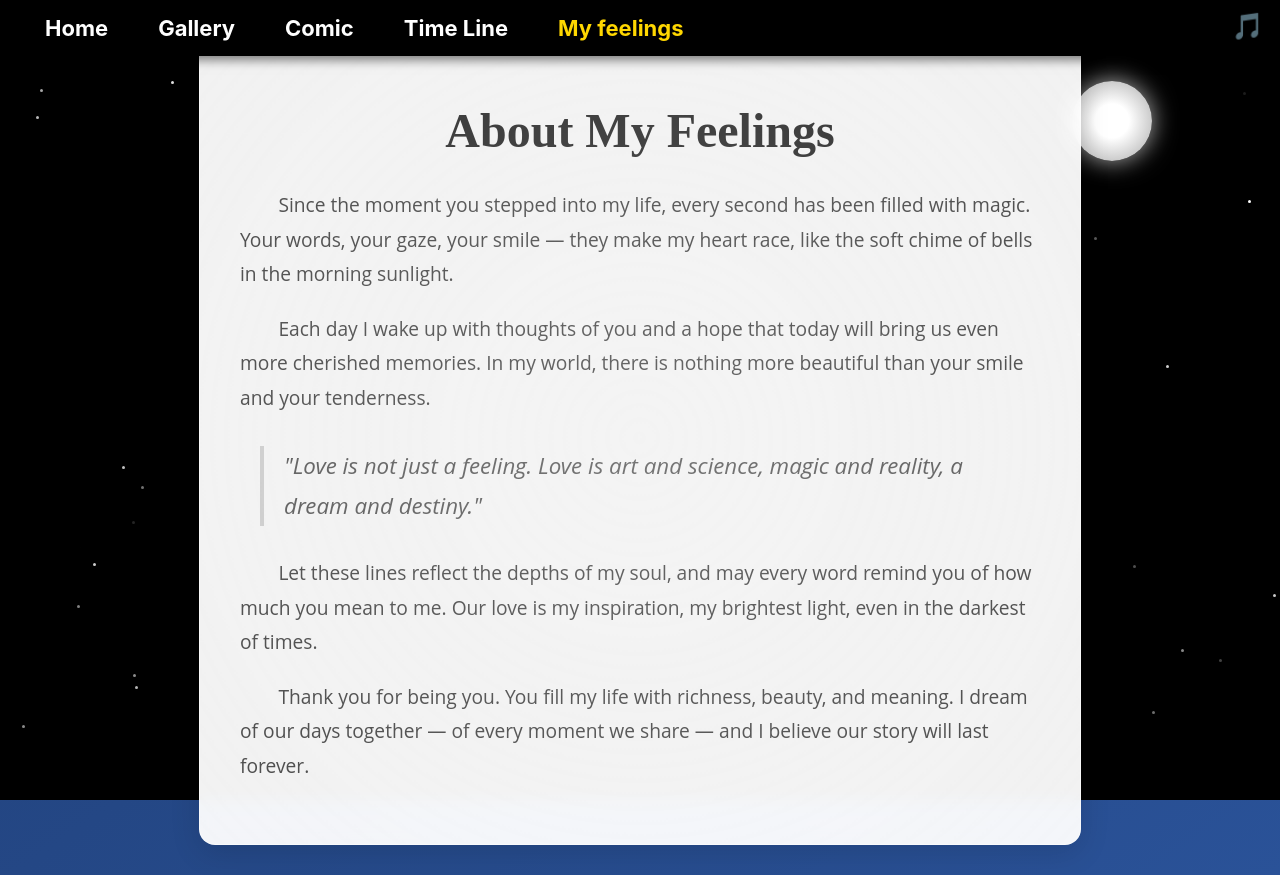
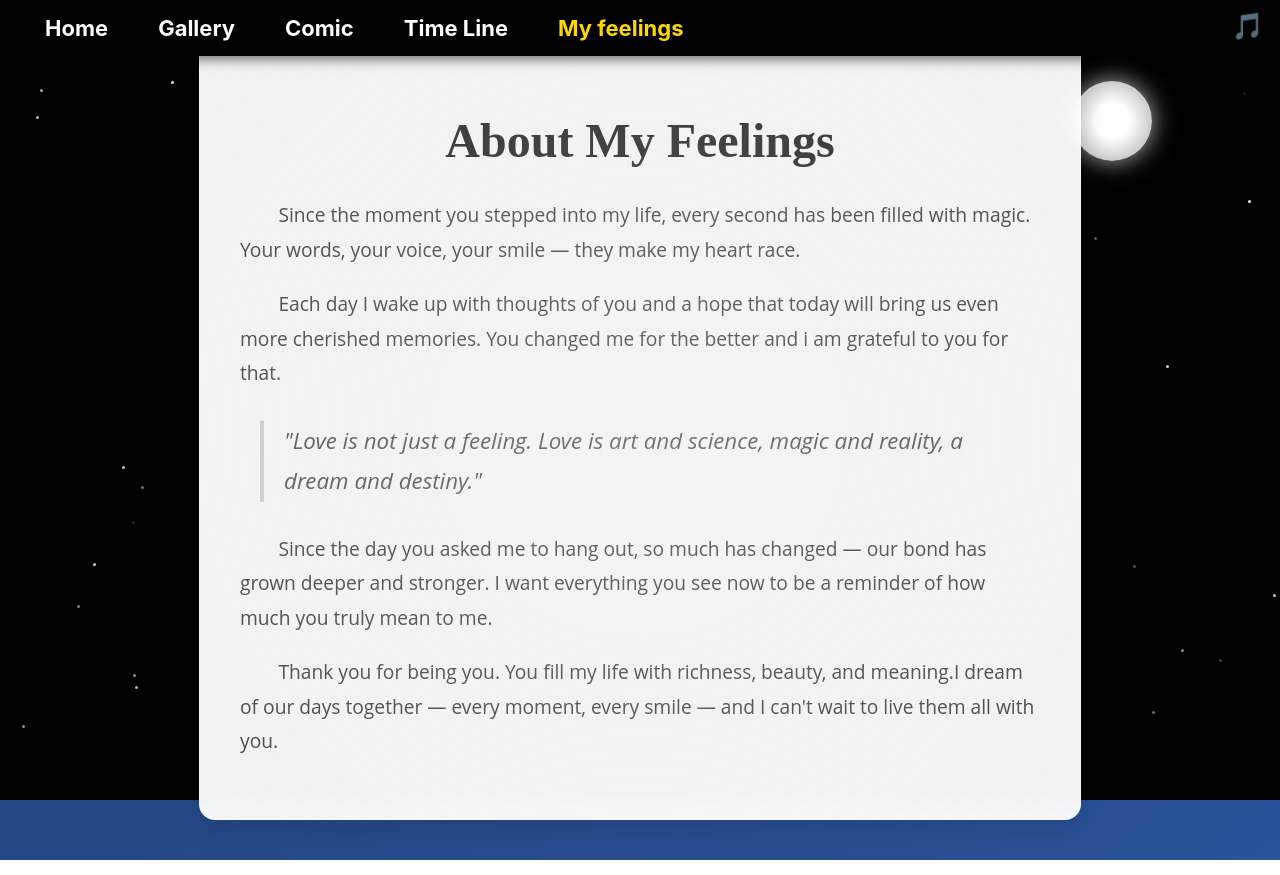
Before and after one commit to SamofAnt/my-princess-app, a React (Create React App) app: page /feelings in a window 1280 px wide. Built offline with nearby package versions, Linux system fonts and the light colour scheme.

Commit message:
changed title and favicon

```diff
--- a/public/index.html
+++ b/public/index.html
@@ -24,7 +24,7 @@
       work correctly both with client-side routing and a non-root public URL.
       Learn how to configure a non-root public URL by running `npm run build`.
     -->
-    <title>React App</title>
+    <title>Dianne&Anton</title>
   </head>
   <body>
     <noscript>You need to enable JavaScript to run this app.</noscript>
--- a/src/components/Feelings.js
+++ b/src/components/Feelings.js
@@ -91,19 +91,19 @@ const FeelingsPage = () => {
         <Title>About My Feelings</Title>
         <Content>
           <p>
-          Since the moment you stepped into my life, every second has been filled with magic. Your words, your gaze, your smile — they make my heart race, like the soft chime of bells in the morning sunlight.
+          Since the moment you stepped into my life, every second has been filled with magic. Your words, your voice, your smile — they make my heart race.
           </p>
           <p>
-          Each day I wake up with thoughts of you and a hope that today will bring us even more cherished memories. In my world, there is nothing more beautiful than your smile and your tenderness.
+          Each day I wake up with thoughts of you and a hope that today will bring us even more cherished memories. You changed me for the better and i am grateful to you for that.
           </p>
           <blockquote>
             "Love is not just a feeling. Love is art and science, magic and reality, a dream and destiny."
           </blockquote>
           <p>
-          Let these lines reflect the depths of my soul, and may every word remind you of how much you mean to me. Our love is my inspiration, my brightest light, even in the darkest of times.
+          Since the day you asked me to hang out, so much has changed — our bond has grown deeper and stronger. I want everything you see now to be a reminder of how much you truly mean to me.
           </p>
           <p>
-          Thank you for being you. You fill my life with richness, beauty, and meaning. I dream of our days together — of every moment we share — and I believe our story will last forever.
+          Thank you for being you. You fill my life with richness, beauty, and meaning.I dream of our days together — every moment, every smile — and I can't wait to live them all with you.
           </p>
         </Content>
       </Card>
```
Also changed, not shown: 1 other file (tests, documents, lock files or other folders).
